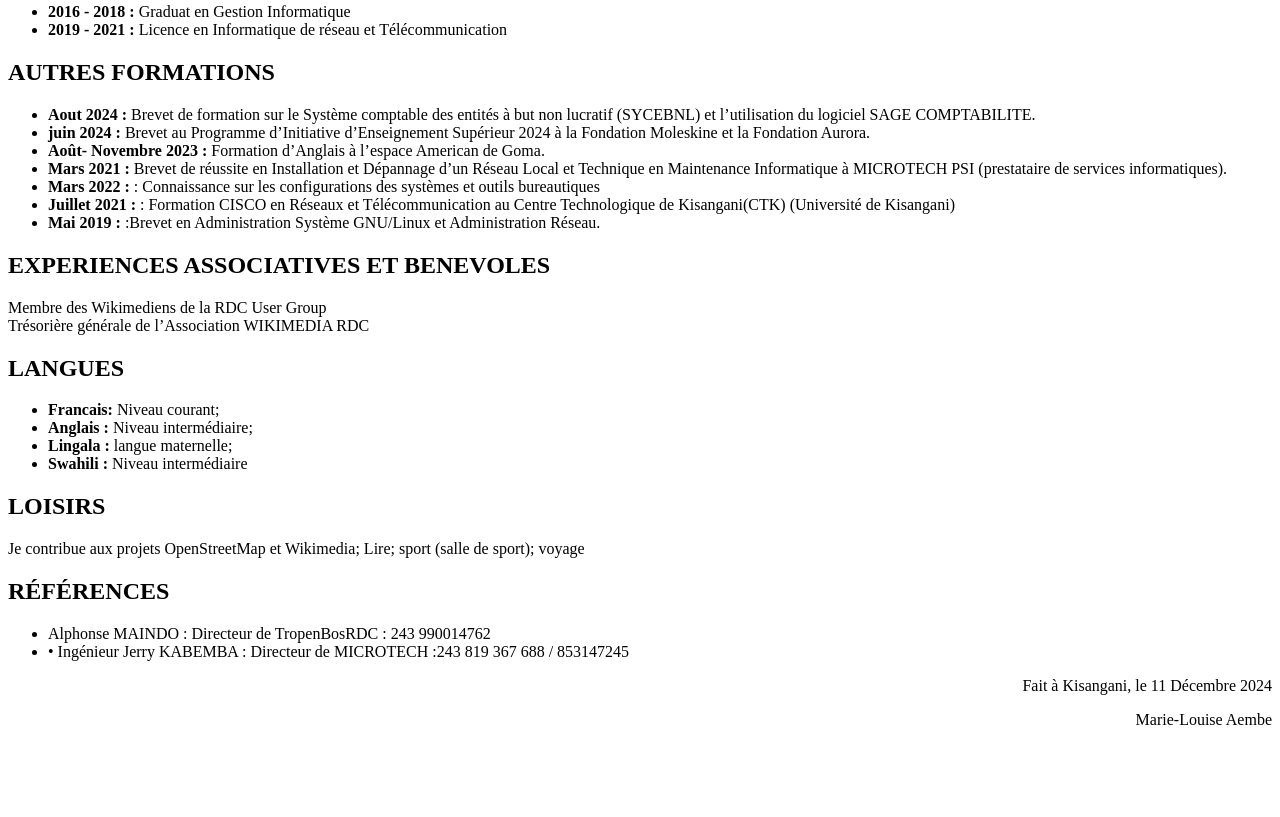
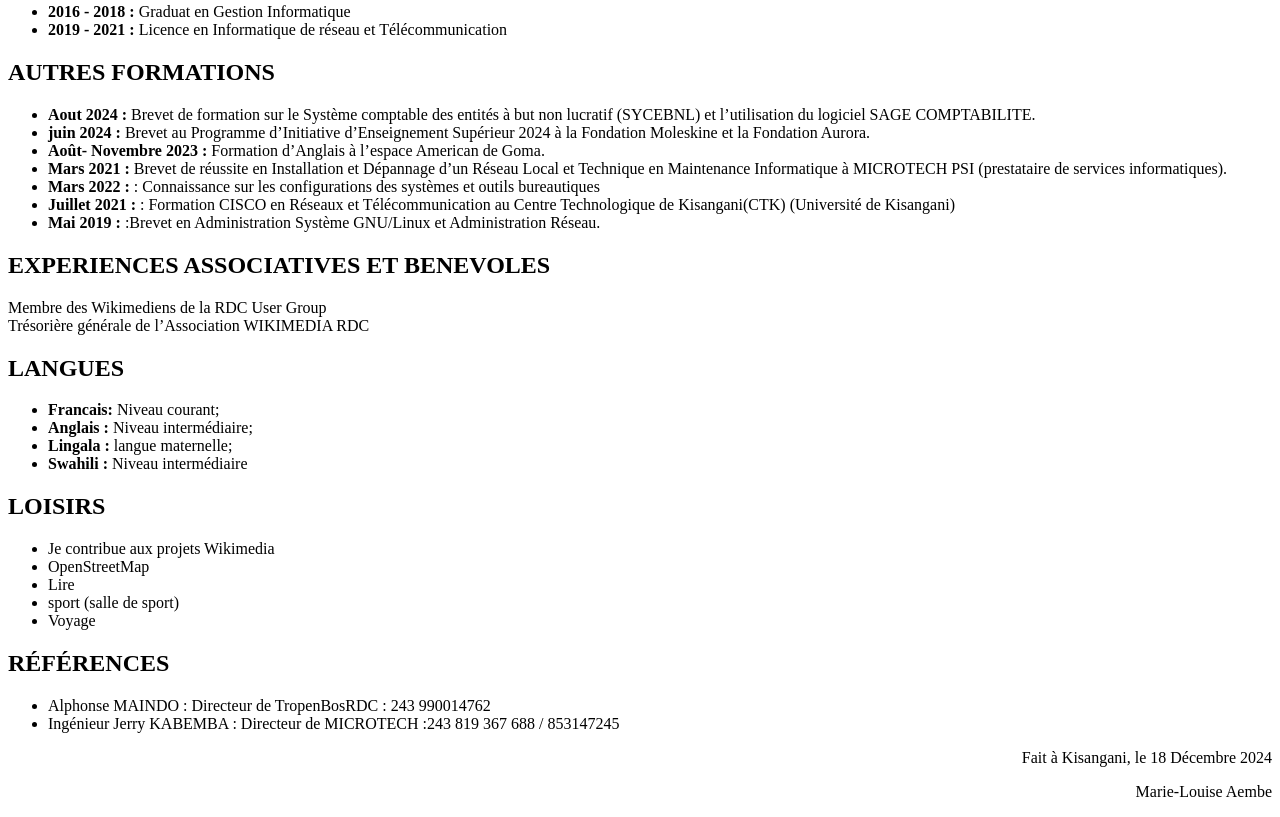
Before and after one commit to DielaMary/CV, a plain HTML site: page index.html in a window 1280 px wide. Shown: the part 963-1780 px from the top of the page. Before the commit the page ends 1708 px from the top, so only its background shows below. Drawn offline with Linux system fonts and the light colour scheme.

Commit message:
modification de date

```diff
--- a/index.html
+++ b/index.html
@@ -177,18 +177,26 @@ Technologique de Kisangani(CTK) (Université de Kisangani)
 
 <h2>LOISIRS</h2>
 <p>
-    Je contribue aux projets OpenStreetMap et Wikimedia; Lire; sport (salle de sport); voyage
+  <ul>
+    <li>
+    Je contribue aux projets
+    Wikimedia</li>
+    <li>OpenStreetMap</li>
+    <li>Lire</li>
+    <li>sport (salle de sport)</li>
+    <li>Voyage</li>
+  </ul>
 </p>
   </main>
   <footer>
 <h2>RÉFÉRENCES</h2>
 <ul>
     <li>Alphonse MAINDO : Directeur de TropenBosRDC : 243 990014762</li>
-    <li>•	Ingénieur Jerry KABEMBA : Directeur de MICROTECH :243 819 367 688 /  853147245</li>
+    <li>Ingénieur Jerry KABEMBA : Directeur de MICROTECH :243 819 367 688 /  853147245</li>
 </ul>
   </footer>
 <p align="right">
-    Fait à Kisangani, le 11 Décembre 2024
+    Fait à Kisangani, le 18 Décembre 2024
 
 </p>
 <p align="right">
```
